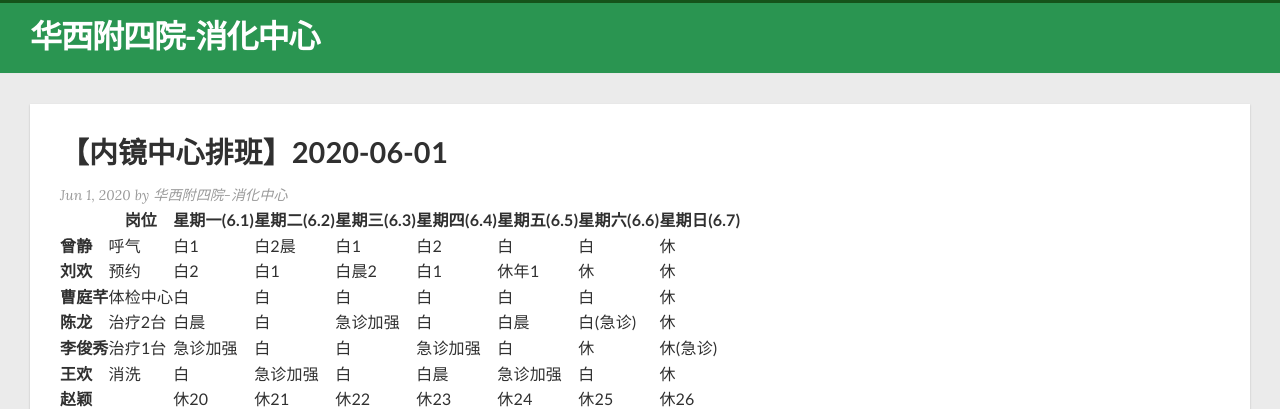
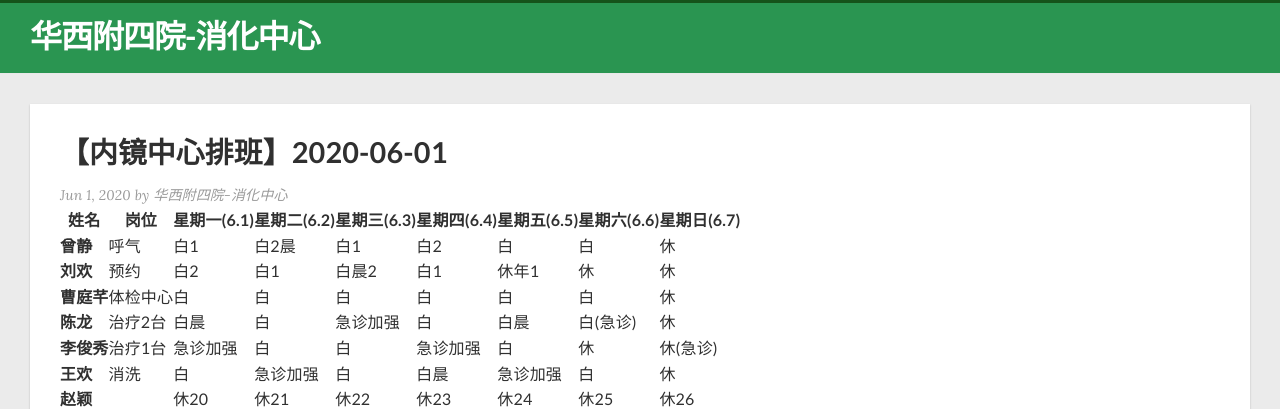
Before and after one commit to wh309566284/keshi-paiban, a Jekyll site: the page built from _posts/2020-05-31-20200601排班表.markdown, in a window 1280 px wide. Shown: the top 409 px of the page. Built offline with Jekyll 4.4.1, drawn with Linux system fonts in a browser that asks for light colours; nearby versions of some CDN libraries; Markdown is read by kramdown in place of the engine named in the settings; comment, search, counter and statistics services are not loaded.

Commit message:
update filed

```diff
--- a/_posts/2020-05-31-20200601排班表.markdown
+++ b/_posts/2020-05-31-20200601排班表.markdown
@@ -8,7 +8,7 @@ description:
 
 
 
-|                | 岗位 | 星期一(6.1) | 星期二(6.2) | 星期三(6.3) | 星期四(6.4) | 星期五(6.5) | 星期六(6.6) | 星期日(6.7) |
+| 姓名  | 岗位 | 星期一(6.1) | 星期二(6.2) | 星期三(6.3) | 星期四(6.4) | 星期五(6.5) | 星期六(6.6) | 星期日(6.7) |
 | -------------- | ----------- | ----------- | ----------- | ----------- | ----------- | ----------- | ----------- | -------------- |
 | **曾静** | 呼气 | 白1 | 白2晨 | 白1 | 白2 | 白 | 白 | 休 |
 | **刘欢** | 预约 | 白2 | 白1 | 白晨2 | 白1 | 休年1 | 休 | 休 |
```
